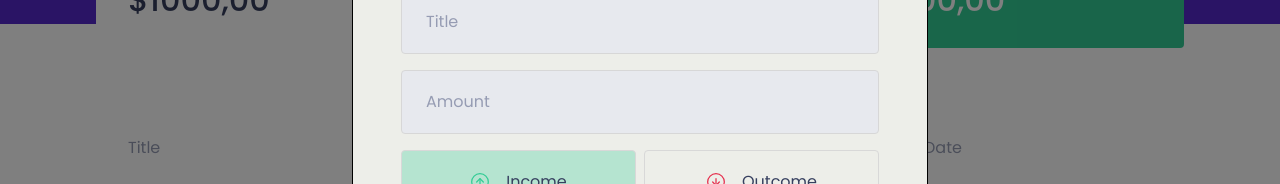
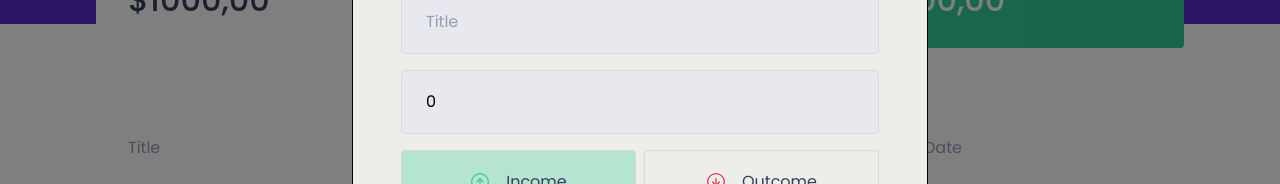
Before and after one commit to lecamilotti/boot_Camp_expensesControl, a React (Create React App) app: page / in a window 1280 px wide. Both pictures are taken after a click on the button "New transaction". Shown: the part 248-432 px from the top of the page. Built offline with nearby package versions, Linux system fonts and the light colour scheme; no server answers; what miragejs would draw is missing.

Commit message:
get datas from modal using useState

```diff
--- a/src/components/NewTransactionModal/index.tsx
+++ b/src/components/NewTransactionModal/index.tsx
@@ -3,14 +3,23 @@
 import incomeImg from '../../assets/income.svg';
 import outcomeImg from '../../assets/outcome.svg';
 import closeImg from "../../assets/close.svg";
-import { useState } from 'react';
+import { FormEvent, useState } from 'react';
 interface NewTransactionModalProps {
   isOpen: boolean;
   onRequestClose: () => void;
 }
 
 export function NewTransactionModal({ isOpen, onRequestClose}: NewTransactionModalProps) {
-const [type, setType] = useState('deposit')
+  const [title, setTitle] = useState('');
+  const [value, setValue] = useState(0);
+  const [category, setCategory] = useState('');
+  const [type, setType] = useState('deposit');
+
+function handleCreateNewTransaction(event: FormEvent) {
+  event.preventDefault();
+
+
+}
 
   return (
     <Modal
@@ -24,15 +33,19 @@
       className="react-modal-close">
         <img src={closeImg} alt="close modal"/>
         </button>
-      <Container>
+      <Container onSubmit={handleCreateNewTransaction}>
     <h2>Create New Transaction </h2>
 
     <input
     placeholder="Title"
+    value={title}
+    onChange={event => setTitle(event.target.value)}
     />
     <input
     type="number"
     placeholder="Amount"
+    value={value}
+    onChange={event => setValue(Number(event.target.value))}
     />
 
       <TransactionTypeContainer>
@@ -58,6 +71,8 @@
 
     <input
     placeholder="Category"
+    value={category}
+    onChange={event => setCategory(event.target.value)}
     />
 
     <button type="submit">
--- a/src/components/Summary/styles.ts
+++ b/src/components/Summary/styles.ts
@@ -1,10 +1,11 @@
 import styled from "styled-components";
 
-export const Container = styled.div`
+export const Container = styled.div `
 display: grid;
 grid-template-columns: repeat(3, 1fr);
 gap: 2rem;
 margin-top: -10rem;
+
 
 div {
   background: var(--shape);
@@ -33,4 +34,8 @@
   }
 }
 
+@media (max-width: 680px) {
+  grid-template-columns: 1fr;
+}
+
 `;
```
